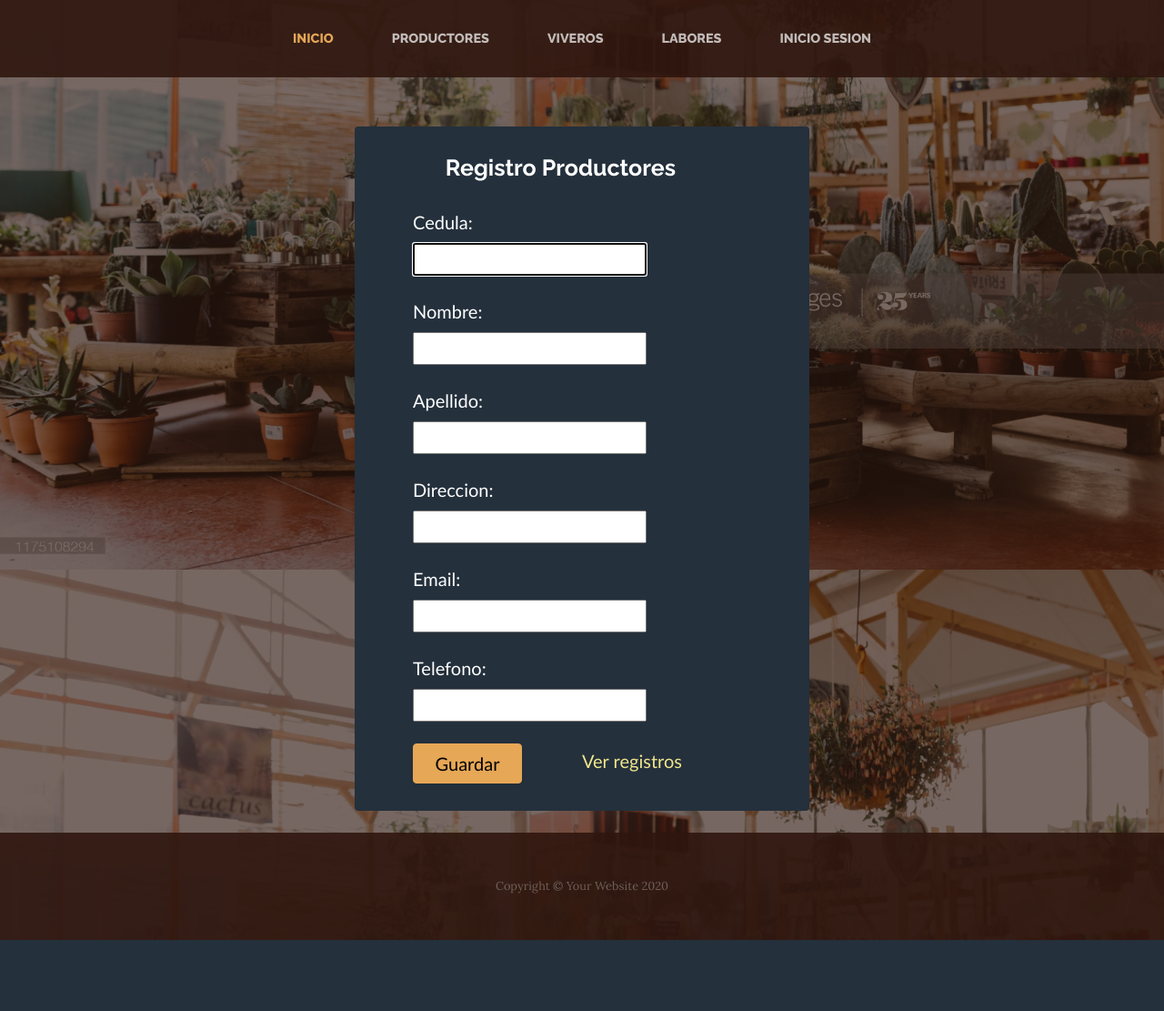
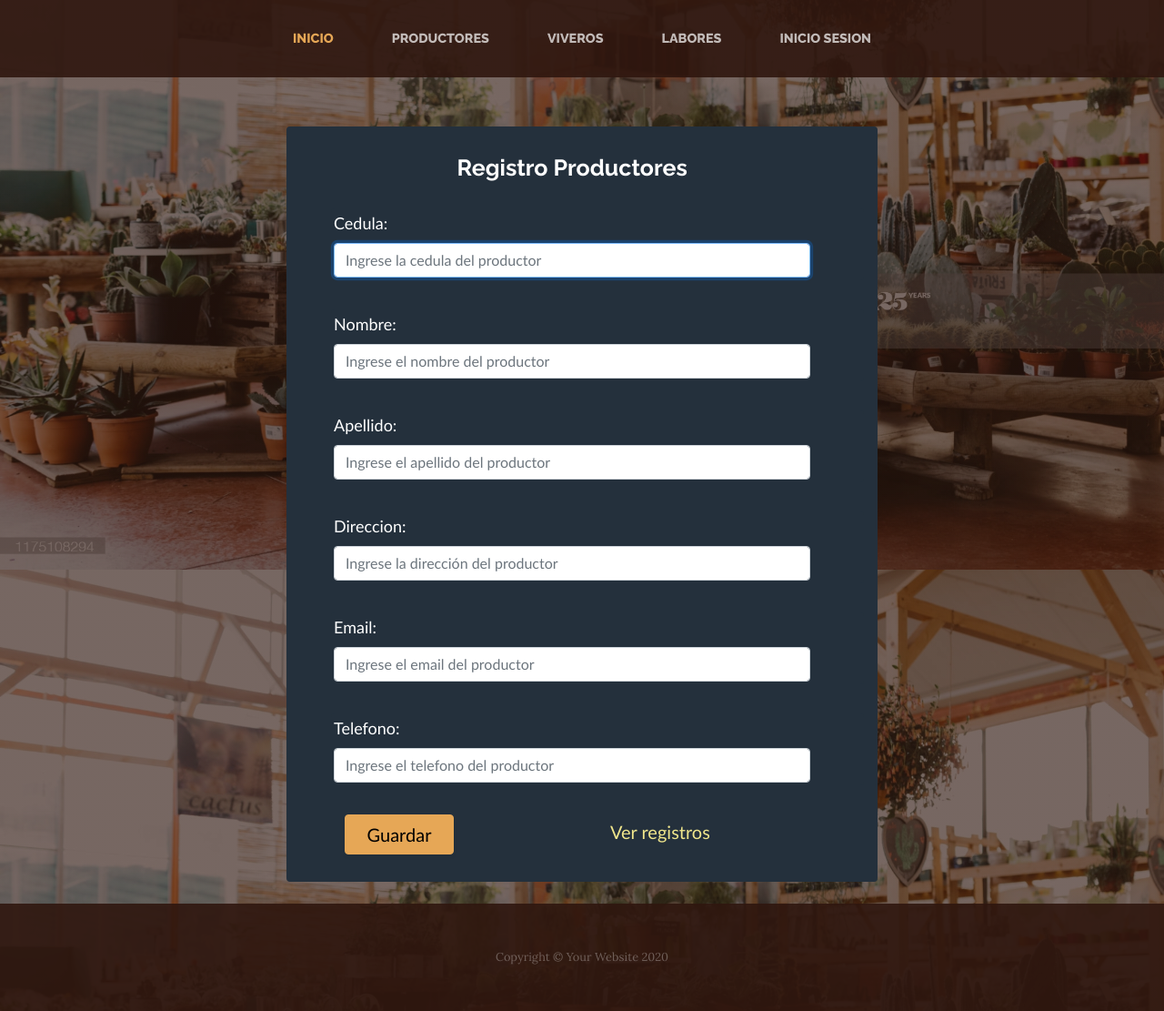
Before and after one commit to Alcogu/LabSoftware, a Django app: page /productor/ in a window 1280 px wide. Shown: the part 227-1338 px from the top of the page at 91% size. Before the commit the page ends 1260 px from the top, so only its background shows below. Run offline with Django 3.2, Linux system fonts and the light colour scheme; some libraries are stand-ins or nearby versions.

Commit message:
Diseño Frontend

```diff
--- a/Viveros/Productor/forms.py
+++ b/Viveros/Productor/forms.py
@@ -30,12 +30,41 @@ class FormularioProductor(forms.ModelForm):
         }
 
         widgets = {
-            'numero_documento': forms.TextInput(attrs={'class': 'left', 'autofocus': 'autofocus'}),
-            'nombre': forms.TextInput(attrs={'class': 'center', 'autofocus': 'autofocus'}),
-            'apellido': forms.TextInput(attrs={'class': 'center', 'autofocus': 'autofocus'}),
-            'direccion': forms.TextInput(attrs={'class': 'center', 'autofocus': 'autofocus'}),
-            'email': forms.TextInput(attrs={'class': 'center', 'autofocus': 'autofocus'}),
-            'telefono': forms.TextInput(attrs={'class': 'center', 'autofocus': 'autofocus'}),
+            'numero_documento': forms.TextInput(
+                attrs = {
+                    'class': 'form-control',
+                    'placeholder':'Ingrese la cedula del productor',
+                    'autofocus': 'autofocus'}),
+
+            'nombre': forms.TextInput(
+                attrs =
+                {'class': 'form-control',
+                'placeholder':'Ingrese el nombre del productor',
+                'autofocus': 'autofocus'}),
+
+            'apellido': forms.TextInput(
+                attrs =
+                {'class': 'form-control',
+                'placeholder':'Ingrese el apellido del productor',
+                'autofocus': 'autofocus'}),
+
+            'direccion': forms.TextInput(
+                attrs =
+                {'class': 'form-control',
+                'placeholder':'Ingrese la dirección del productor',
+                'autofocus': 'autofocus'}),
+
+            'email': forms.TextInput(
+                attrs =
+                {'class': 'form-control',
+                'placeholder':'Ingrese el email del productor',
+                'autofocus': 'autofocus'}),
+
+            'telefono': forms.TextInput(
+                attrs =
+                {'class': 'form-control',
+                'placeholder':'Ingrese el telefono del productor',
+                'autofocus': 'autofocus'}),
 
 
         }
--- a/Viveros/Productor/templates/productor/productores.html
+++ b/Viveros/Productor/templates/productor/productores.html
@@ -19,41 +19,41 @@
 
 
 
-<form method="POST">
+<form class="form-horizontal" method="POST">
     <h4>Registro Productores</h4>
 
 
     {% csrf_token%}
-    <div class="form-group">
+    <div class="row form-group">
 
         <label for="{{ form.numero_documento.id_for_label }}"
                 class="controls"> {{form.numero_documento.label_tag}} <br> {{ form.numero_documento }}</label>
 
     </div>
 
-    <div class="form-group">
+    <div class="row form-group">
         <label for="{{ form.nombre.id_for_label }}"
                 class="controls"> {{ form.nombre.label_tag }} <br> {{ form.nombre }}</label>
     </div>
 
-    <div class="form-group">
+    <div class="row form-group">
         <label for="{{ form.apellido.id_for_label }}"
                 class="controls"> {{ form.apellido.label_tag }} <br> {{ form.apellido }}</label>
     </div>
 
-    <div class="form-group">
+    <div class="row form-group">
         <label for="{{ form.direccion.id_for_label }}"
                 class="controls"> {{ form.direccion.label_tag }} <br> {{ form.direccion }}</label>
 
     </div>
 
-    <div class="form-group">
+    <div class="row form-group">
         <label for="{{ form.email.id_for_label }}"
                 class="controls"> {{ form.email.label_tag }} <br> {{ form.email }}</label>
 
     </div>
 
-    <div class="form-group">
+    <div class="row form-group">
         <label for="{{ form.telefono.id_for_label }}"
                 class="controls"> {{ form.telefono.label_tag }} <br> {{ form.telefono }}</label>
 
@@ -62,7 +62,7 @@
 
     <button class="btn btn-primary" type="submit" style="width: 120px; margin-left: 0%; font-size: 20px; color: black;" onclick="ConfirmarRegistro()">Guardar</button>
 
-    <a class="button" href="{% url 'listarproductor' %}" style="color: khaki; padding: 0px; margin-left: 15%; font-size: 20px;">Ver registros</a>
+    <a class="button" href="{% url 'listarproductor' %}" style="color: khaki; padding: 0px; margin-left: 30%; font-size: 20px;">Ver registros</a>
 
 </form>
 
--- a/Viveros/static/css/productores.css
+++ b/Viveros/static/css/productores.css
@@ -11,7 +11,7 @@ form label {
 }
 
 form {
-    width: 500px;
+    width: 650px;
     background: #24303c;
     padding: 30px;
     margin: auto;
@@ -24,10 +24,21 @@ form {
 
 }
 
+.controls {
+    width: 100%;
+    background: #24303c;
+    padding: 3px;
+    border-radius: 4px;
+    margin-bottom: 16px;
+    padding-right: 10%;
+    font-family: 'calibri';
+    font-size: 18px;
+}
+
 form h4{
     font-size: 25px;
     font-weight: bold;
     margin-bottom: 30px;
-    text-align: center;
-    padding-right: 20%;
+    text-align:center;
+    padding-right: 10%;
 }
```
